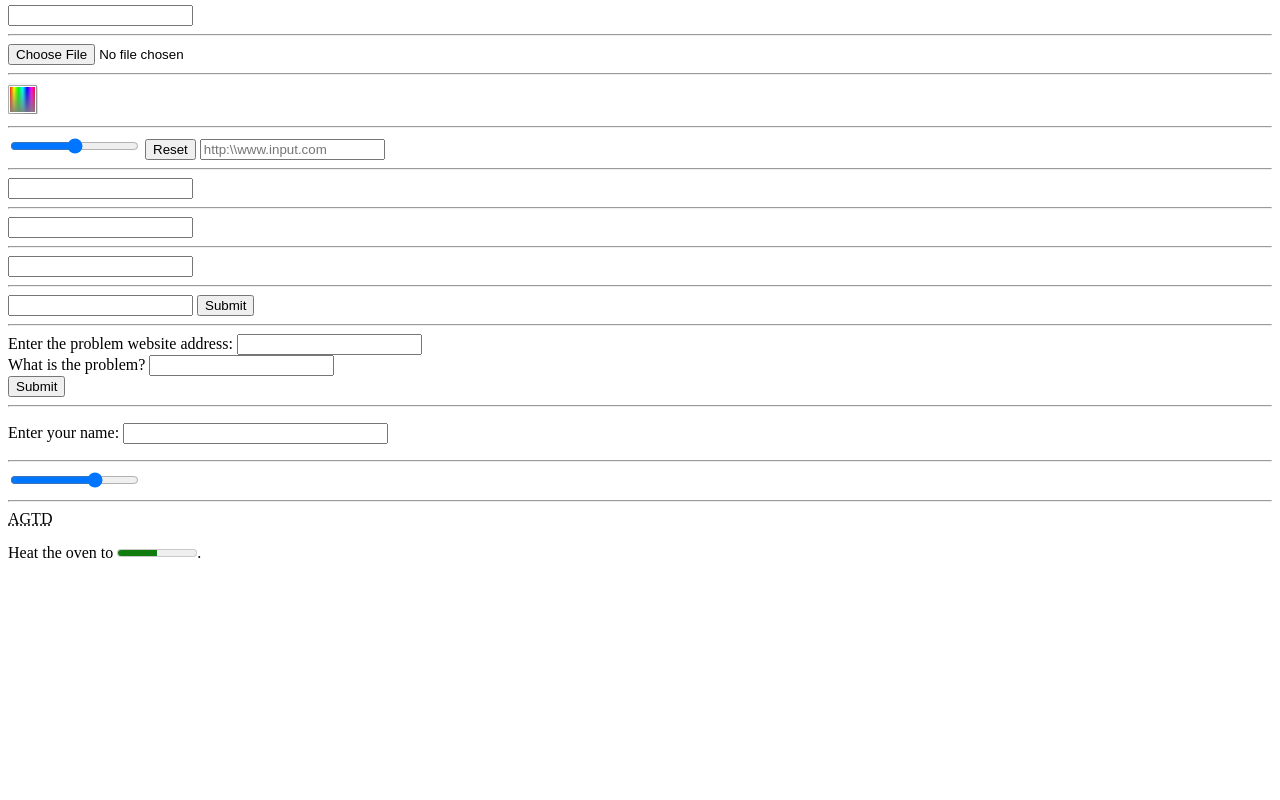
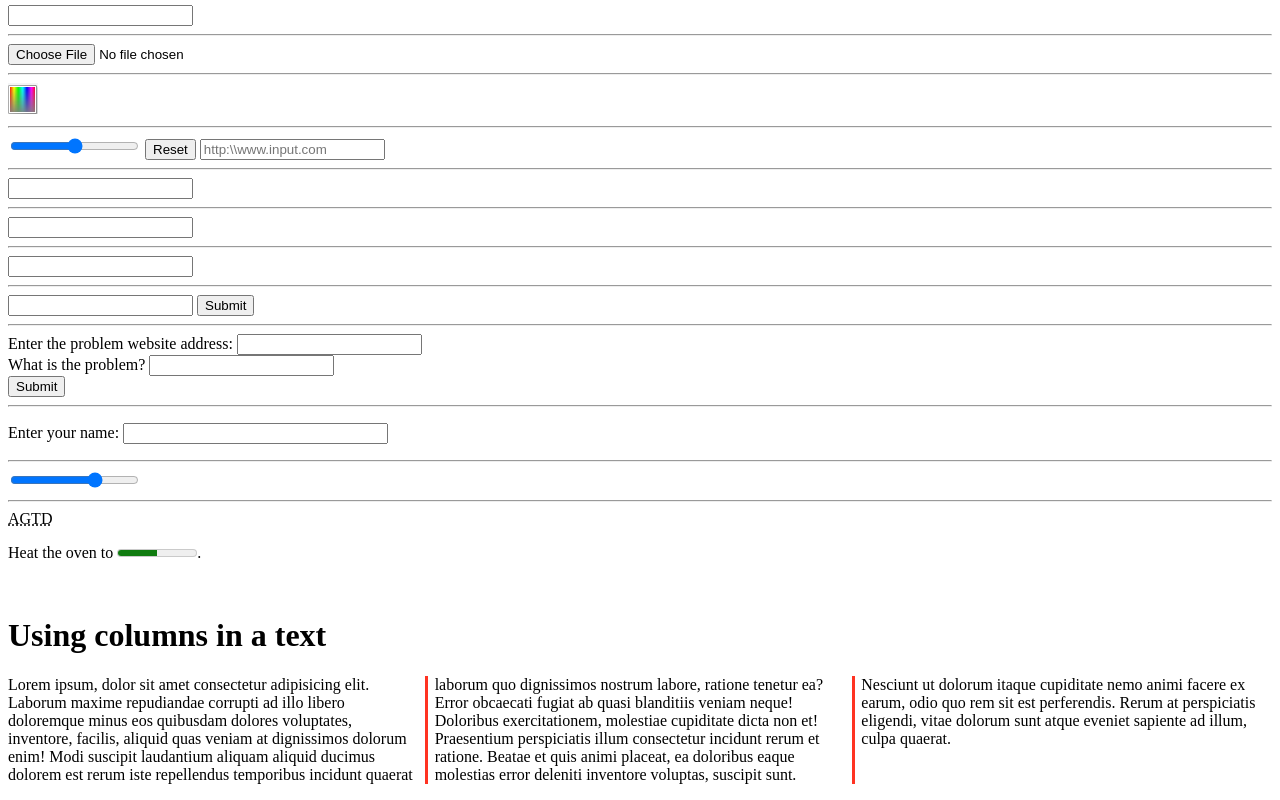
Before and after one commit to dev-mendez/html-Testing, a plain HTML site: page index.html in a window 1280 px wide. Shown: the part 471-1271 px from the top of the page. Before the commit the page ends 1049 px from the top, so only its background shows below. Drawn offline with Linux system fonts and the light colour scheme.

Commit message:
addLorem

```diff
--- a/index.html
+++ b/index.html
@@ -156,6 +156,12 @@
 <br>
 <p>Heat the oven to <meter min="200" max="500"
     value="350">350 degrees</meter>.</p>
+    <br>
+    <h1>Using columns in a text</h1>
+    <p style="columns: 3; column-rule-style: solid;column-rule-color: #ff3322ff;">Lorem ipsum, dolor sit amet consectetur adipisicing elit. Laborum maxime repudiandae corrupti ad illo libero doloremque minus eos quibusdam dolores voluptates, inventore, facilis, aliquid quas veniam at dignissimos dolorum enim!
+    Modi suscipit laudantium aliquam aliquid ducimus dolorem est rerum iste repellendus temporibus incidunt quaerat laborum quo dignissimos nostrum labore, ratione tenetur ea? Error obcaecati fugiat ab quasi blanditiis veniam neque!
+    Doloribus exercitationem, molestiae cupiditate dicta non et! Praesentium perspiciatis illum consectetur incidunt rerum et ratione. Beatae et quis animi placeat, ea doloribus eaque molestias error deleniti inventore voluptas, suscipit sunt.
+    Nesciunt ut dolorum itaque cupiditate nemo animi facere ex earum, odio quo rem sit est perferendis. Rerum at perspiciatis eligendi, vitae dolorum sunt atque eveniet sapiente ad illum, culpa quaerat.</p>
   <script></script>
   <!-- <script src="app.js"></script> -->
 </html>
```
